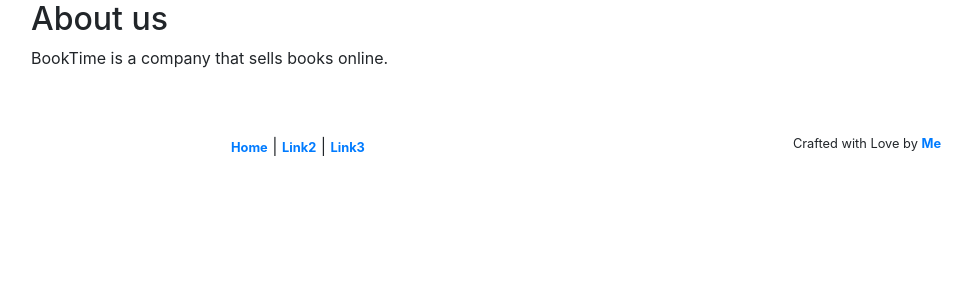
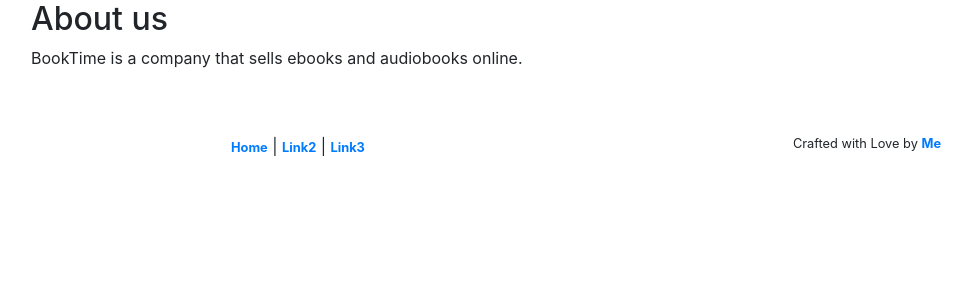
Before and after one commit to AdityaTelange/django-ebook-audiobook-website, a Django app: page /about-us/ in a window 1280 px wide. Shown: the part 56-356 px from the top of the page, without its empty margins (54-1026 px from the left). Run offline with Django 3.2, Linux system fonts and the light colour scheme; some libraries are stand-ins or nearby versions.

Commit message:
Update about_us.html

```diff
--- a/templates/about_us.html
+++ b/templates/about_us.html
@@ -1,5 +1,5 @@
 {% extends "base.html" %}
 {% block content %}
 <h2>About us</h2>
-<p>BookTime is a company that sells books online.</p>
+<p>BookTime is a company that sells ebooks and audiobooks online.</p>
 {% endblock content %}
```
